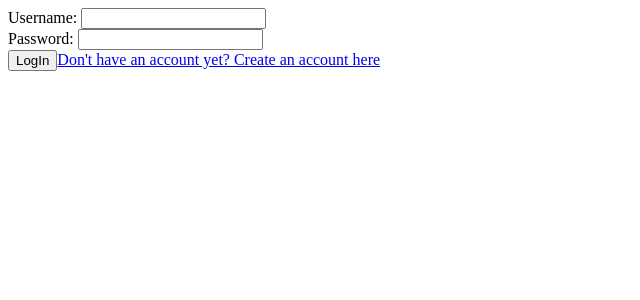
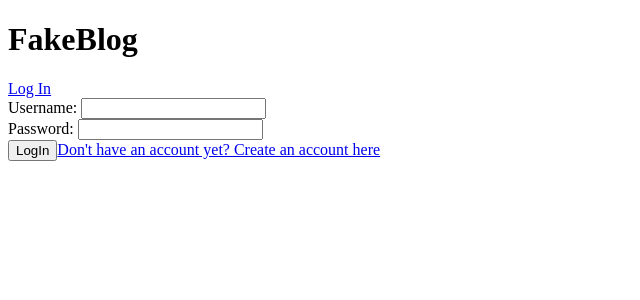
Before and after one commit to fmguerrero96/blog_client, a React (Vite) app: page /login in a window 1280 px wide. Shown: the top 300 px of the page, without its empty margins (0-640 px from the left). Built offline with nearby package versions, Linux system fonts and the light colour scheme.

Commit message:
Import NavBar and include props

```diff
--- a/src/components/LogIn.jsx
+++ b/src/components/LogIn.jsx
@@ -1,7 +1,8 @@
 import { Link, useNavigate } from "react-router-dom";
 import { useState } from "react";
+import NavBar from "./NavBar";
 
-function LogIn() {
+function LogIn({ loggedIn, user, handleLogOut }) {
     const [loginData, setLoginData] = useState({
         username: '',
         password: '',
@@ -45,6 +46,7 @@ function LogIn() {
 
     return(
         <div className="login_form_container">
+            <NavBar loggedIn={loggedIn} user={user} handleLogOut={handleLogOut}></NavBar>
             <form onSubmit={handleSubmit} className="login_form">
                 <div className="form_input_container">
 
```
